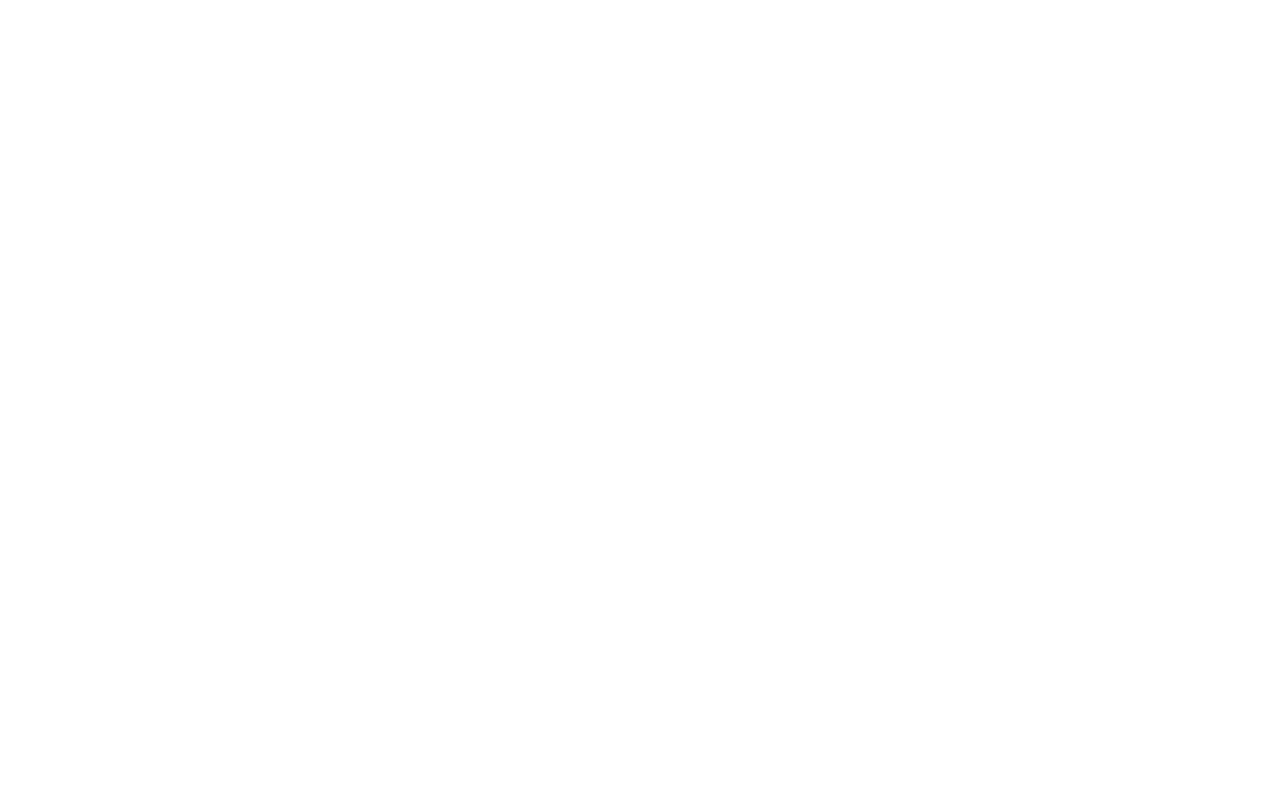
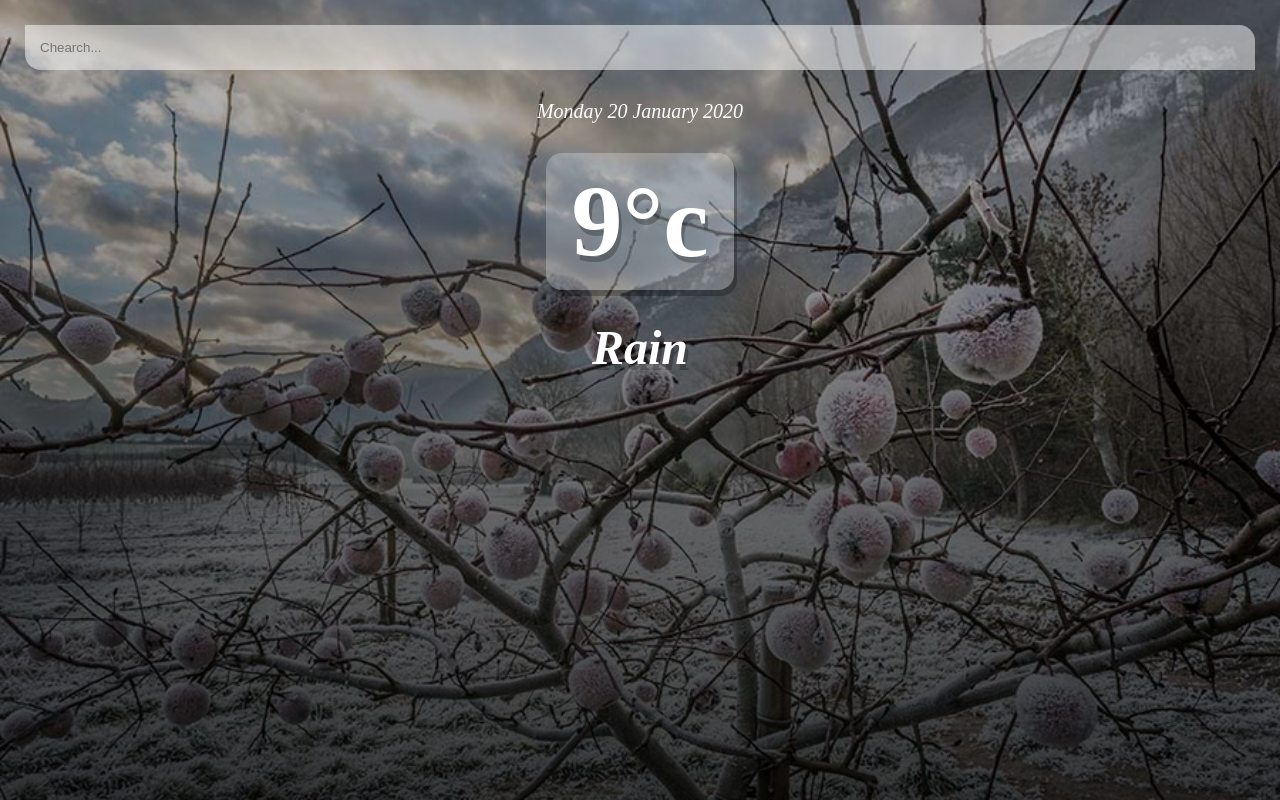
Before and after one commit to Artur01300/API_Weather_Vue.js, a Vue app: page / in a window 1280 px wide. Built offline with nearby package versions, Linux system fonts and the light colour scheme.

Commit message:
Le partie css terminé

```diff
--- a/src/App.vue
+++ b/src/App.vue
@@ -1,5 +1,24 @@
 <template>
   <div id="app">
+    <main>
+      <div class="search-box">
+        <input type="text"
+          class="search-bar"
+          placeholder="Chearch..."
+        />
+      </div>
+
+      <div class="weather-wrap">
+        <div class="location-box">
+          <div class="location"></div>
+          <div class="date">Monday 20 January 2020</div>
+        </div>
+        <div class="weather-box">
+          <div class="temp">9°c</div>
+            <div class="weather">Rain</div>
+        </div>
+      </div>
+    </main>
 
   </div>
 </template>
@@ -7,10 +26,100 @@
 <script>
 
 export default {
-  name: 'App'
+  name: 'App',
+  data (){
+    return {
+      api_key: '6eb1e4c44e0f04b72864db80d0f37618',
+      url_base: 'http://api.openweathermap.org/data/2.5/'
+    }
+  }
 }
-</script>
+</script>{}
 
 <style>
+*{
+  margin: 0;
+  padding: 0;
+  box-sizing: border-box;
+}
+#app{
+  background-image: url('./assets/cold-bg.jpg');
+  background-size: cover;
+  background-position: bottom;
+  transition: 0.4s;
+}
+
+main{
+  min-height: 100vh;
+  padding: 25px;
+  background-image: linear-gradient(to bottom, rgba(0, 0, 0, 0.25), rgba(0, 0, 0, 0.75));
+}
+
+.search-box{
+  width: 100%;
+  margin-bottom: 30px;
+}
+
+.search-box .search-bar{
+  display: block;
+  width: 100%;
+  padding: 15px;
+  color: #313131;
+  appearance: none;
+  border: none;
+  outline: none;
+  background: none;
+  background-color: rgba(255,255,255,0.5);
+  border-radius: 0px 16px 0px 16px;
+  transition: 0.4s;
+}
+
+.search-box .search-bar:focus{
+  box-shadow: 0px 0px 16px rgba(0,0,0,0.25);
+  background-color: rgba(255, 255, 255, 0.75);
+  border-radius: 16px 0px 16px 0px;
+}
+
+
+.location-box .location{
+  color: #fff;
+  font-size: 32px;
+  font-weight: 500;
+  text-align: center;
+  text-shadow: 1px 3px rgba(0, 0 , 0, 0.25);
+}
+
+.location-box .date{
+  color: #fff;
+  font-size: 20px;
+  font-weight: 300;
+  font-style: italic;
+  text-align: center;
+}
+
+.weather-box{
+  text-align: center;
+}
+
+.weather-box .temp{
+  display: inline-block;
+  padding: 10px 25px;
+  color: #fff;
+  font-size: 102px;
+  font-weight: 900;
+  text-shadow: 3px 6px rgba(0, 0, 0, 0.25);
+  background-color: rgba(255, 255, 255, 0.25);
+  border-radius: 16px;
+  margin: 30px 0px;
+  box-shadow: 3px 6px rgba(0,0,0,0.25);
+}
+
+.weather-box .weather{
+  color: #fff;
+  font-size: 48px;
+  font-weight: 700;
+  font-style: italic;
+  text-shadow: 3px 6px rgba(0, 0, 0, 0.25);
+}
 
 </style>
```
Also changed, not shown: src/assets/cold-bg.jpg (added), 1 other file (tests, documents, lock files or other folders).
